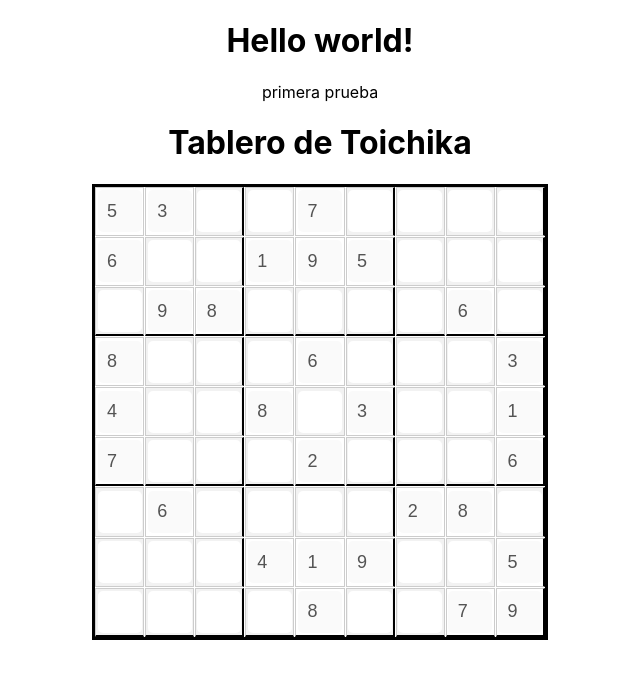
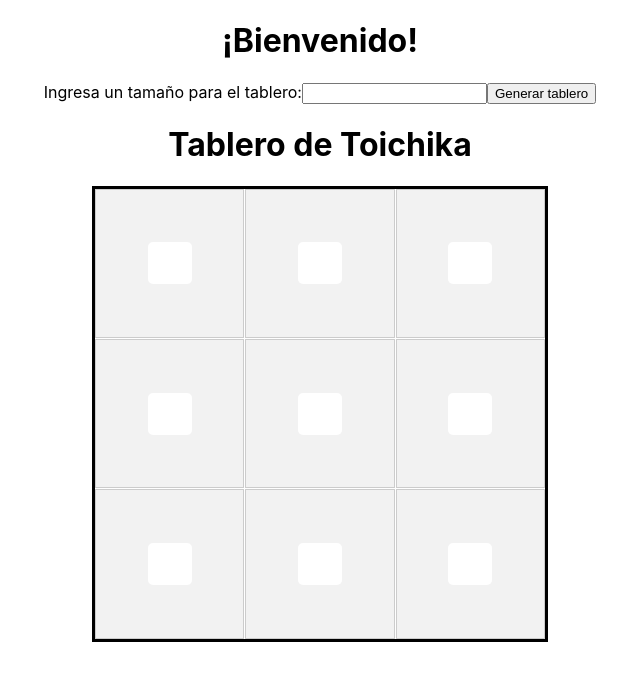
Before and after one commit to alonyanez/tfg-toichika, a React (Create React App) app: page / in a window 1280 px wide. Shown: the top 680 px of the page, without its empty margins (320-960 px from the left). Built offline with nearby package versions, Linux system fonts and the light colour scheme.

Commit message:
tablero NxN

```diff
--- a/src/App.js
+++ b/src/App.js
@@ -1,17 +1,24 @@
-import logo from './logo.svg';
 import './App.css';
 import Tablero from './components/Tablero/Tablero';
+import PedirValor from './components/pedirValor';
+import React, { useState } from 'react';
 
 function App() {
+  const [tamaño, setTamaño] = useState(3);
+
+  const actualizarTamaño = (nuevoTamaño) => {
+    setTamaño(parseInt(nuevoTamaño, 10));
+  }
+
   return (
-    <div className='App'>
+    <div >
       <div style={{ textAlign: 'center'}}>
-        <h1>Hello world!</h1>
-        <p>primera prueba</p>
+        <h1>¡Bienvenido!</h1>
+        <PedirValor onActualizar={actualizarTamaño}/>
       </div>
 
-      <h1>Tablero de Toichika</h1>
-      <Tablero/>
+      <h1  style={{ textAlign: 'center'}}>Tablero de Toichika</h1>
+      <Tablero tamaño={tamaño}/>
    </div>
   );
 }
--- a/src/components/Tablero/Tablero.css
+++ b/src/components/Tablero/Tablero.css
@@ -1,12 +1,10 @@
 .tablero {
     display: grid;
-    grid-template-columns: repeat(9, 1fr);  /* 9 columnas */
-    grid-template-rows: repeat(9, 1fr);     /* 9 filas */
     gap: 1px;                               /* Espaciado entre las celdas */
     margin: 20px auto;
     width: 450px;  /* Ajusta el tamaño según necesites */
     height: 450px; /* Ajusta el tamaño según necesites */
-    border: 2px solid black;
+    border: 3px solid black;
 }
 
 .fila {
@@ -38,16 +36,10 @@
     background-color: #f2f2f2;
 }
 
-/* Bordes más gruesos entre los bloques de 3x3 */
-.tablero .fila:nth-child(3n) .celda {
-    border-bottom: 2px solid black;  /* Borde grueso entre bloques */
+/* Media query para ajustar el tamaño de los input según el tamaño de la pantalla */
+@media (max-width: 600px) {
+    .celda input {
+        width: 30px;
+        height: 30px;
+    }
 }
-
-.tablero .celda:nth-child(3n) {
-    border-right: 2px solid black;  /* Borde grueso entre bloques */
-}
-
-/* Ajustar bordes exteriores */
-.tablero {
-    border: 3px solid black;  /* Bordes gruesos alrededor del tablero */
-}
--- a/src/components/Tablero/Tablero.js
+++ b/src/components/Tablero/Tablero.js
@@ -1,19 +1,27 @@
-import React, { useState } from 'react';
+import React, { useEffect, useState } from 'react';
 import './Tablero.css';
-const tableroInicial = [
-    [5, 3, 0, 0, 7, 0, 0, 0, 0],
-    [6, 0, 0, 1, 9, 5, 0, 0, 0],
-    [0, 9, 8, 0, 0, 0, 0, 6, 0],
-    [8, 0, 0, 0, 6, 0, 0, 0, 3],
-    [4, 0, 0, 8, 0, 3, 0, 0, 1],
-    [7, 0, 0, 0, 2, 0, 0, 0, 6],
-    [0, 6, 0, 0, 0, 0, 2, 8, 0],
-    [0, 0, 0, 4, 1, 9, 0, 0, 5],
-    [0, 0, 0, 0, 8, 0, 0, 7, 9]
-];
 
-function Tablero() {
+function crearTablero(n){
+    const matriz = [];
+    for(let i = 0; i<n; i++){
+        const fila = [];
+        for(let j = 0; j<n; j++){
+            fila.push(0); //inicializa la celda como 0
+        }
+        matriz.push(fila);
+    }
+    return matriz;
+}
+
+
+
+function Tablero({tamaño}) {
+    const tableroInicial = crearTablero(tamaño);
     const [tablero, setTablero] = useState(tableroInicial);
+
+    useEffect(() => {
+        setTablero(crearTablero(tamaño));
+    }, [tamaño]);
 
     const manejarCambio = (filaIndex, colIndex, valor) => {
         const nuevoValor = parseInt(valor, 10);
@@ -34,7 +42,13 @@ function Tablero() {
     };
 
     return (
-        <div className="tablero">
+        <div
+            className="tablero"
+            style={{
+                gridTemplateColumns: `repeat(${tamaño}, 1fr)`,
+                gridTemplateRows: `repeat(${tamaño}, 1fr)`
+            }}
+        >
             {tablero.map((fila, filaIndex) => (
                 <div key={filaIndex} className="fila">
                     {fila.map((celda, colIndex) => (
--- /dev/null
+++ b/src/components/pedirValor.js
@@ -0,0 +1,34 @@
+import React, {useState} from "react";
+
+
+const PedirValor = ( {onActualizar} ) => {
+    const [valor, setValor] = useState("");
+
+    const handleInputChange = (event) => {
+        setValor(event.target.value); //actualiza el estado del valor
+    };
+
+    const handleSubmit = (event) => {
+        event.preventDefault(); //evita que recargue la página
+        //alert('El valor ingresado es: ${valor}');
+        onActualizar(valor);
+        setValor("");
+    }
+
+    return (
+        <div>
+            <form onSubmit={handleSubmit}>
+                <label htmlFor="valor">Ingresa un tamaño para el tablero:</label>
+                <input
+                    type = "number"
+                    id = "valor"
+                    value = {valor}
+                    onChange={handleInputChange}
+                />
+                <button type = "submit">Generar tablero</button>
+            </form>
+        </div>
+    );
+};
+
+export default PedirValor;
```
